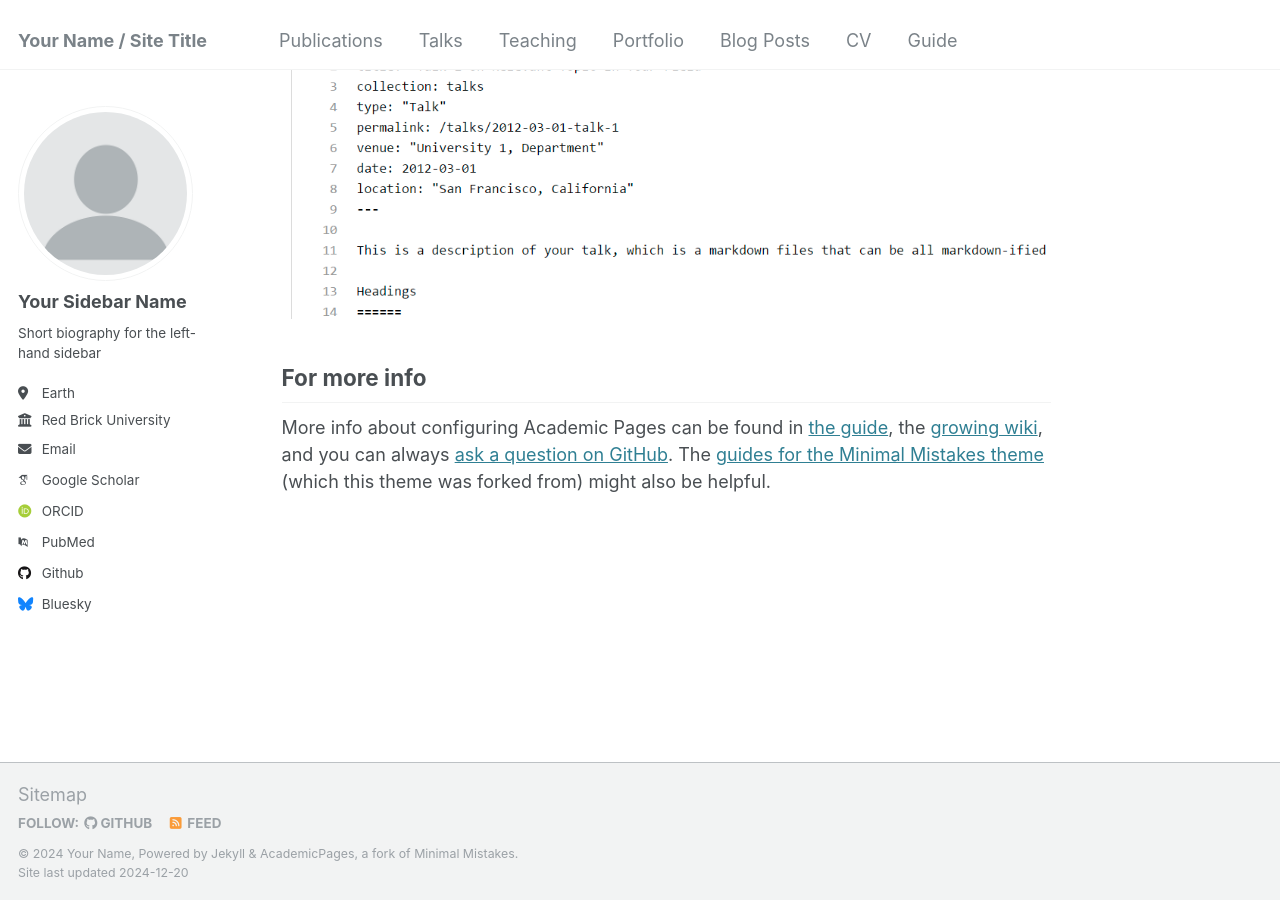
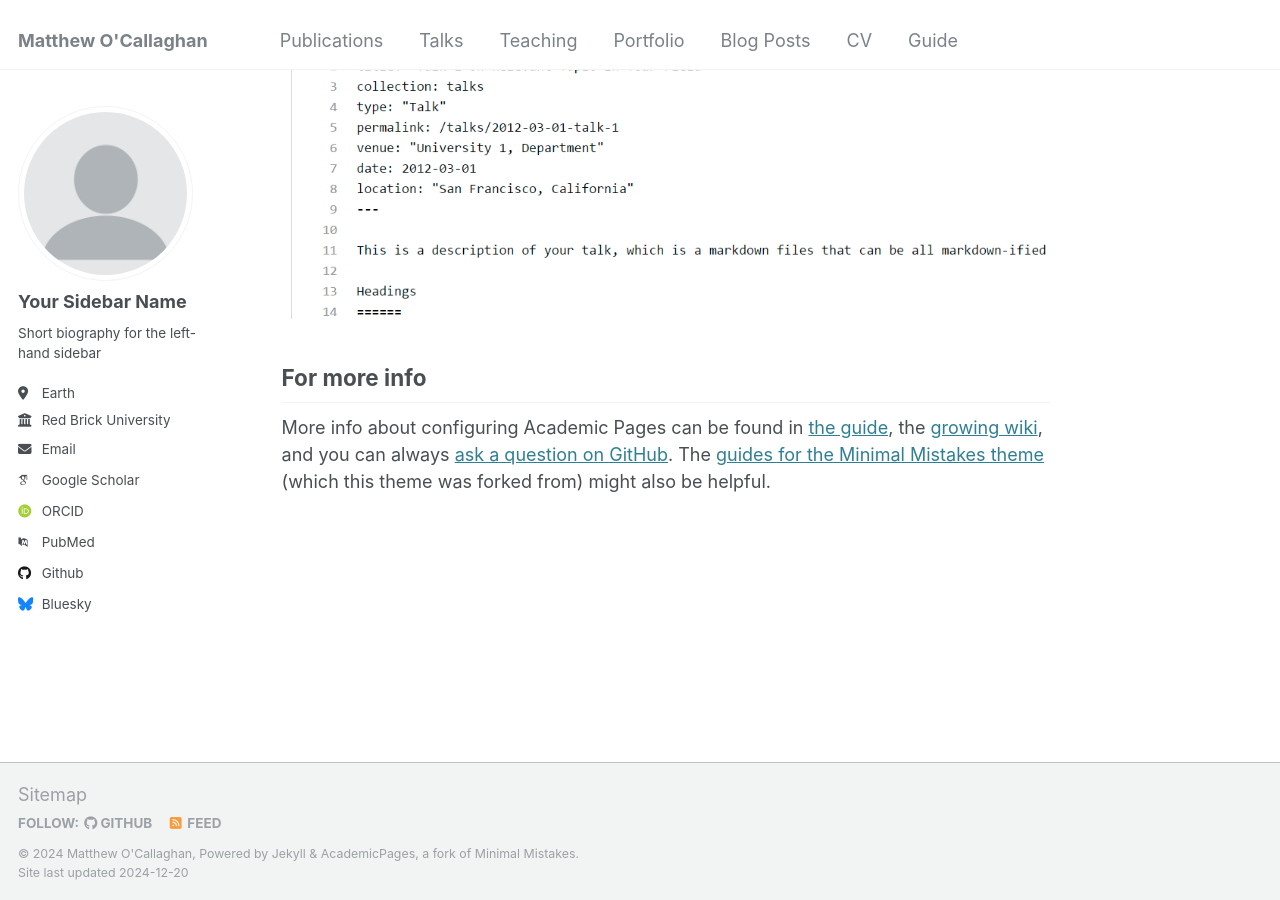
Before and after one commit to mattocallaghan/mattocallaghan.github.io, a Jekyll site: the page built from _pages/about.md, in a window 1280 px wide and 900 px high, scrolled down 2643 px. Built offline with Jekyll 4.4.1, drawn with Linux system fonts in a browser that asks for light colours; some web fonts are replaced.

Commit message:
add title

```diff
--- a/_config.yml
+++ b/_config.yml
@@ -8,10 +8,10 @@
 
 # Basic Site Settings
 locale                   : "en-US"
-title                    : "Your Name / Site Title"
+title                    : "Matthew O'Callaghan"
 title_separator          : "-"
-name                     : &name "Your Name"
-description              : &description "personal description"
+name                     : &name "Matthew O'Callaghan"
+description              : &description "Final Year PhD Student at the University of Cambridge. Researching the Interstellar Medium and Probabilistic Machine Learning Methods."
 url                      : https://academicpages.github.io # the base hostname & protocol for your site e.g. "https://[your GitHub username].github.io"
 baseurl                  : "" # the subpath of your site, e.g. "/blog"
 repository               : "academicpages/academicpages.github.io"
```
Also changed, not shown: images/profile_picture.jpg (added).
